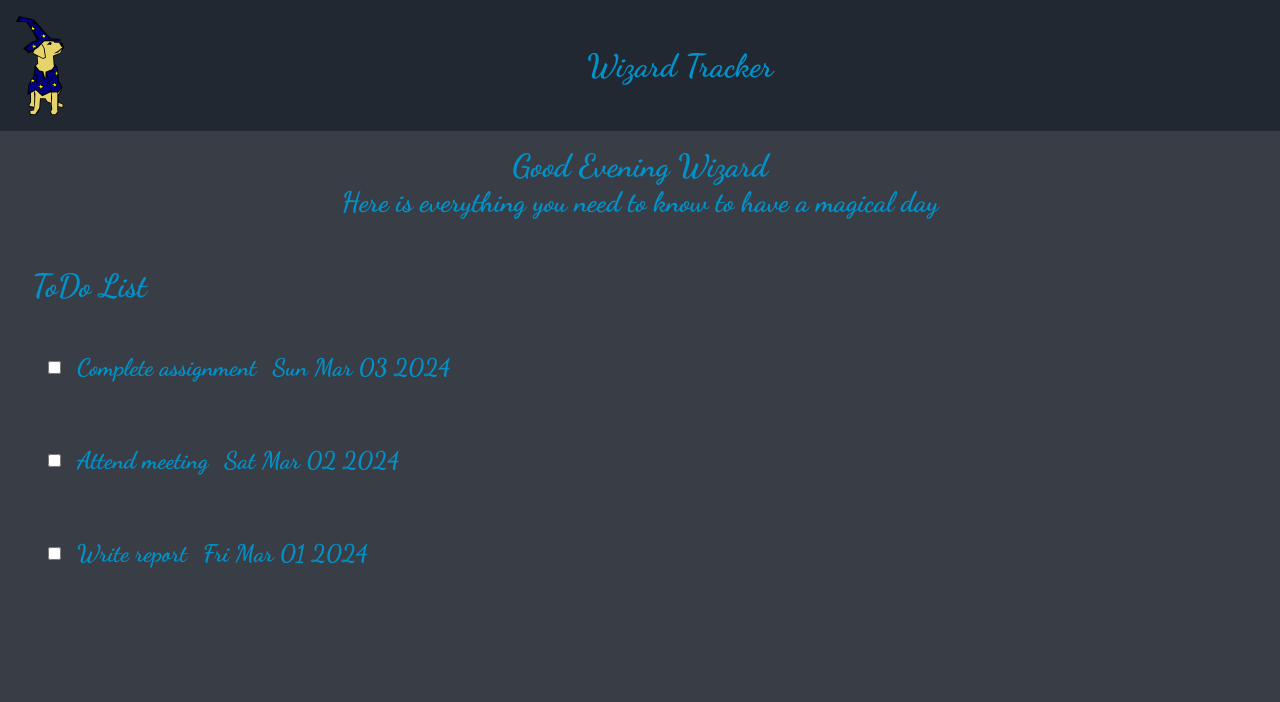
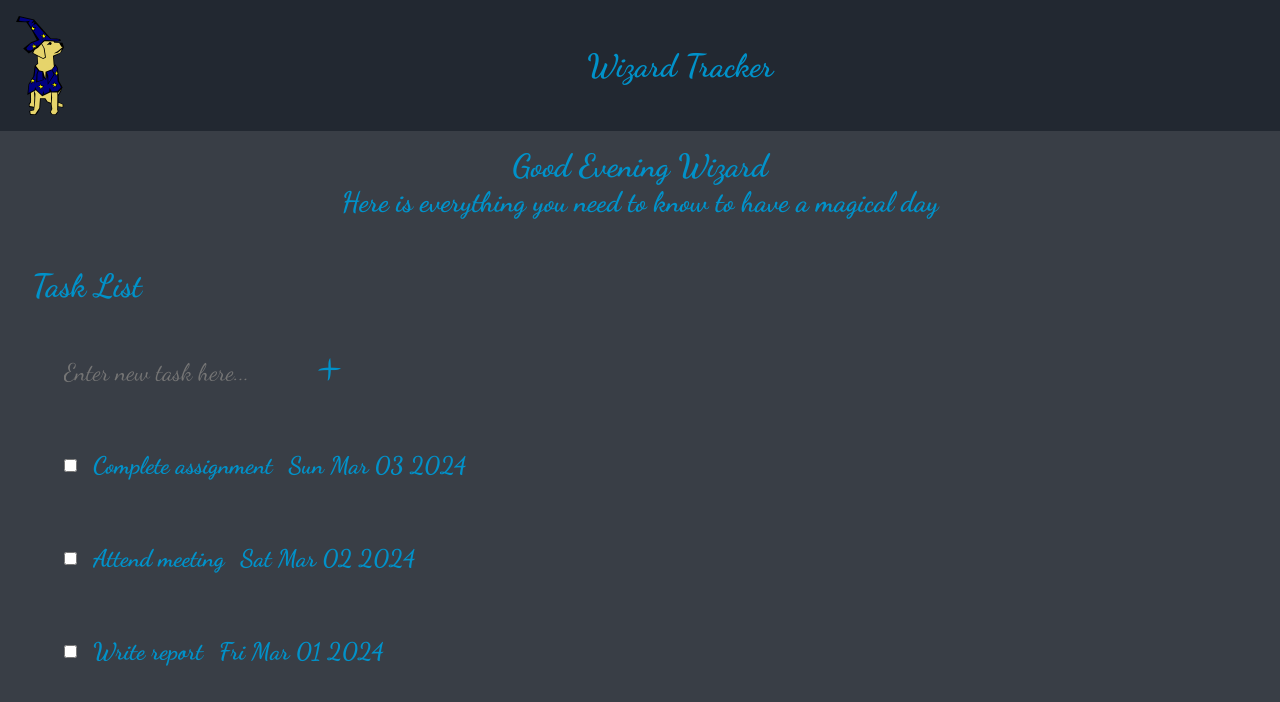
Before and after one commit to Matthew-Hughes3488/geo-location, a React (Vite) app: page / in a window 1280 px wide. Shown: the top 702 px of the page. Built offline with nearby package versions, Linux system fonts and the light colour scheme; no server answers; the HTML template or start-up script is replaced by a standard one.

Commit message:
created and styled a new task bar component

```diff
--- /dev/null
+++ b/src/components/NewTaskBar/NewTaskBar.scss
@@ -0,0 +1,36 @@
+@use "/src/Variables.scss" as *;
+
+.form-card {
+  margin: 1rem;
+  color: $color-blue;
+
+  &__input-form {
+    margin: 1rem;
+
+    *{
+    color: $color-blue;
+    border: unset;
+    outline: unset;
+    font-size: 1.5rem;
+
+    }
+
+    &--input-bar {
+      border-radius: 1px;
+      margin: 0.5rem;
+      padding: 0.5rem;
+    }
+
+    &--submit {
+        font-size: 4rem;
+
+        transition: transform 0.3s ease;
+
+        &:hover{
+          cursor: pointer;
+          transform: scale(1.5);
+
+        }
+    }
+  }
+}
--- /dev/null
+++ b/src/components/NewTaskBar/NewTaskBar.tsx
@@ -0,0 +1,29 @@
+import React, { ChangeEventHandler, FormEventHandler } from 'react'
+import "./NewTaskBar.scss"
+
+type NewTaskBarProps = {
+    onSubmit: FormEventHandler<HTMLFormElement>;
+    onInputChange: ChangeEventHandler<HTMLInputElement>;
+    taskValue: string;
+}
+
+export const NewTaskBar = ({onSubmit, onInputChange, taskValue} : NewTaskBarProps) => {
+  return (
+    <section className="form-card">
+    <form className="form-card__input-form" action="" onSubmit={onSubmit}>
+      <input
+        className="form-card__input-form--input-bar"
+        type="text"
+        name="new-task"
+        id="new-task"
+        placeholder="Enter new task here..."
+        value={taskValue}
+        onChange={onInputChange}
+      />
+      <button className="form-card__input-form--submit" type="submit">
+        +
+      </button>
+    </form>
+  </section>
+  )
+}
--- a/src/components/TaskBarList/TaskBarList.scss
+++ b/src/components/TaskBarList/TaskBarList.scss
@@ -6,18 +6,10 @@
     flex-direction: column;
     background-color: $color-grey;
     color: $color-blue;
-
-    &__title{
-        text-align: unset;
-        margin: 1rem;
-    }
 }
 
 @media screen and (min-width: $desktop-width) {
     .task-list{
-        &__title{
-            font-size: 2rem;
-        }
     }
 
 }
--- a/src/components/TaskBarList/TaskBarList.tsx
+++ b/src/components/TaskBarList/TaskBarList.tsx
@@ -1,7 +1,7 @@
 import React from "react";
 import { Task } from "../../types/Task";
 import { TaskBar } from "../TaskBar/TaskBar";
-import "./TaskBarList.scss"
+import "./TaskBarList.scss";
 
 type TaskBarListProps = {
   tasks: Task[];
@@ -10,8 +10,6 @@ type TaskBarListProps = {
 export const TaskBarList = ({ tasks }: TaskBarListProps) => {
   return (
     <section className="task-list">
-        <h1 className="task-list__title">ToDo List</h1>
-
       {tasks.map((task: Task) => (
         <TaskBar key={task.id} task={task} />
       ))}
--- a/src/container/Tasks/Tasks.scss
+++ b/src/container/Tasks/Tasks.scss
@@ -0,0 +1,20 @@
+@use "/src/Variables.scss" as *;
+
+.tasks{
+    padding: 1rem;
+    background-color: $color-grey;
+
+    &__title{
+        color: $color-blue;
+        margin: 1rem;
+    }
+}
+
+@media screen and (min-width: $desktop-width) {
+    .tasks{
+        &__title{
+            font-size: 2rem;
+        }
+    }
+
+}
--- a/src/container/Tasks/Tasks.tsx
+++ b/src/container/Tasks/Tasks.tsx
@@ -1,10 +1,14 @@
+import { NewTaskBar } from "../../components/NewTaskBar/NewTaskBar"
 import { TaskBarList } from "../../components/TaskBarList/TaskBarList"
 import { testData } from "../../data/taskData"
+import "./Tasks.scss"
 
 export const Tasks = () => {
   return (
-    <div>
+    <section className="tasks">
+      <h1 className="tasks__title">Task List</h1>
+      <NewTaskBar/>
         <TaskBarList tasks={testData}/>
-    </div>
+    </section>
   )
 }
```
